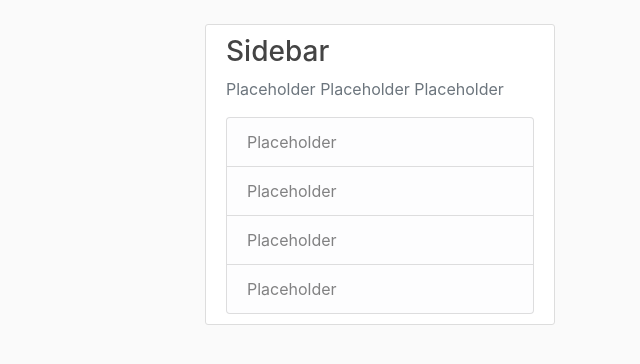
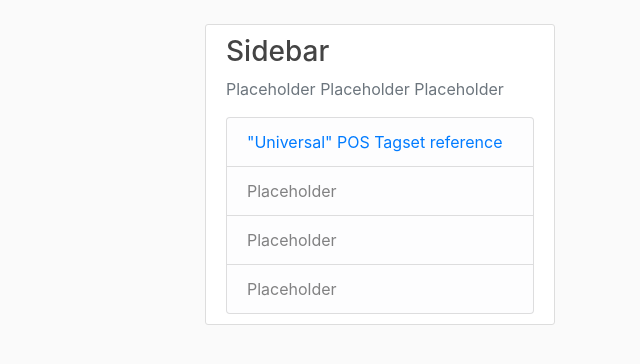
Before and after one commit to WhiteJaeger/nlp-metrics, a Python web app: template templates/home.html in a window 1280 px wide. Shown: the part 56-420 px from the top of the page, without its empty margins (640-1280 px from the left). Run offline with Jinja, Linux system fonts and the light colour scheme; the template is opened without the code that fills it, so the values that code supplies are empty; some libraries are stand-ins or nearby versions.

Commit message:
add some links

```diff
--- a/NLP/pos.py
+++ b/NLP/pos.py
@@ -25,7 +25,6 @@ def features(sentence, index):
     # sentence is of the form [w1,w2,w3,..], index is the position of the word in the sentence
     try:
         return {
-            'word':                str(sentence[index]),
             'is_first_capital':    int(sentence[index][0].isupper()),
             'is_first_word':       int(index == 0),
             'is_last_word':        int(index == len(sentence) - 1),
@@ -95,7 +94,7 @@ def prepareData(tagged_sentences):
 # data_prepared = []
 # for sentences in data:
 #     data_prepared.append([features(sentences, index) for index in range(len(sentences))])
-
+#
 #
 # print(data_prepared)
 # print('*' * 10)
--- a/templates/base.html
+++ b/templates/base.html
@@ -49,7 +49,7 @@
             <h3>Sidebar</h3>
             <p class='text-muted'>Placeholder Placeholder Placeholder
               <ul class="list-group">
-                <li class="list-group-item list-group-item-light">Placeholder</li>
+                <li class="list-group-item list-group-item-light"><a class="btn-link" href="https://www.nltk.org/book/ch05.html#a-universal-part-of-speech-tagset" target="_blank">"Universal" POS Tagset reference</a></li>
                 <li class="list-group-item list-group-item-light">Placeholder</li>
                 <li class="list-group-item list-group-item-light">Placeholder</li>
                 <li class="list-group-item list-group-item-light">Placeholder</li>
```
